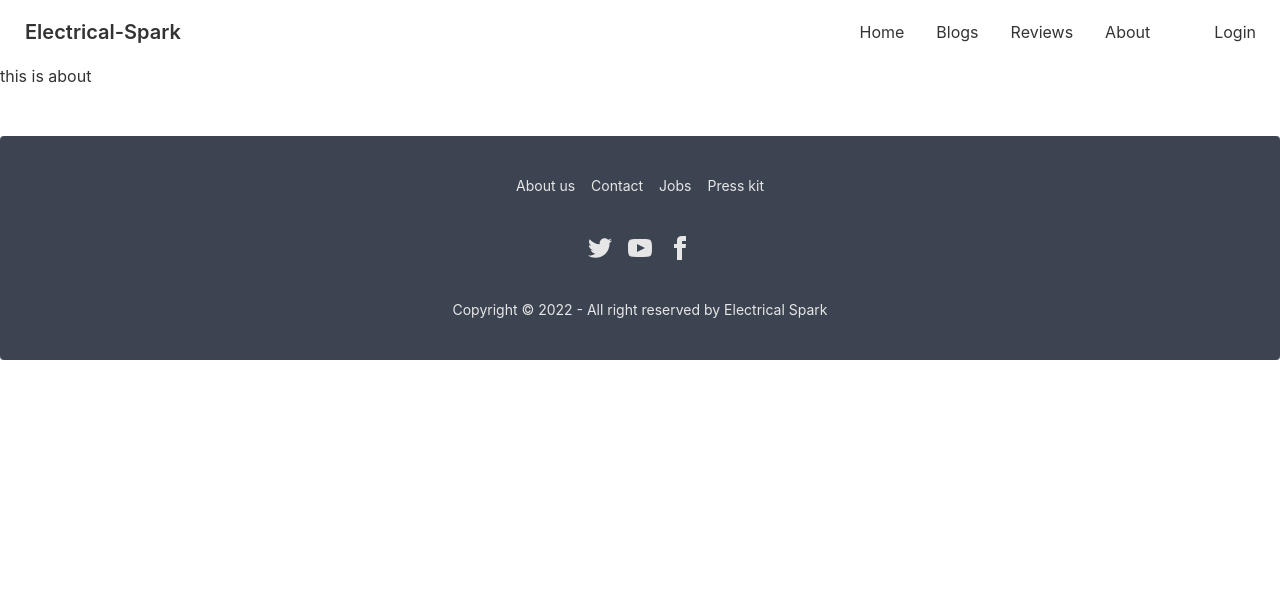
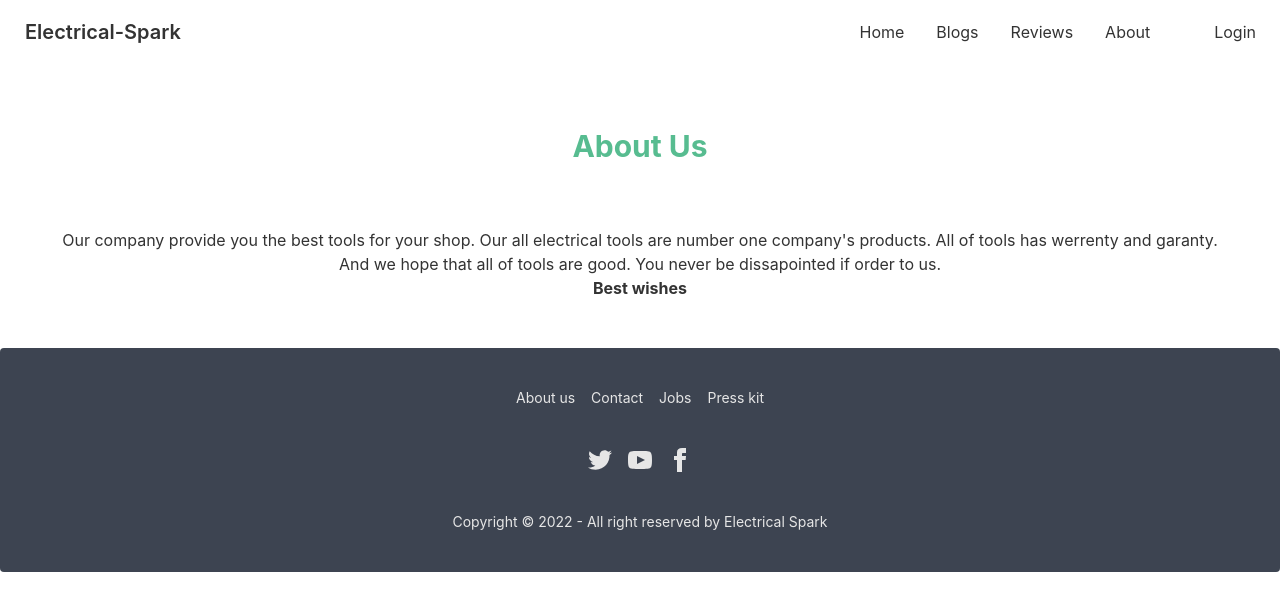
Before and after one commit to shahin7333/manufacturer-website-client, a React (Create React App) app: page /about in a window 1280 px wide. Shown: the top 610 px of the page. Built offline with nearby package versions, Linux system fonts and the light colour scheme; no server answers.

Commit message:
upade about us

```diff
--- a/src/Pages/About.js
+++ b/src/Pages/About.js
@@ -3,7 +3,9 @@ import React from 'react';
 const About = () => {
     return (
         <div>
-            <h1>this is about</h1>
+            <h1 className='text-3xl font-bold text-center text-secondary my-16'>About Us</h1>
+        <p className='text-center mx-12'>Our company provide you the best tools for your shop. Our all electrical tools are number one company's products. All of tools has werrenty and garanty. And we hope that all of tools are good. You never be dissapointed if order to us.</p>
+        <p className='text-center font-bold'>Best wishes</p>
         </div>
     );
 };
```
